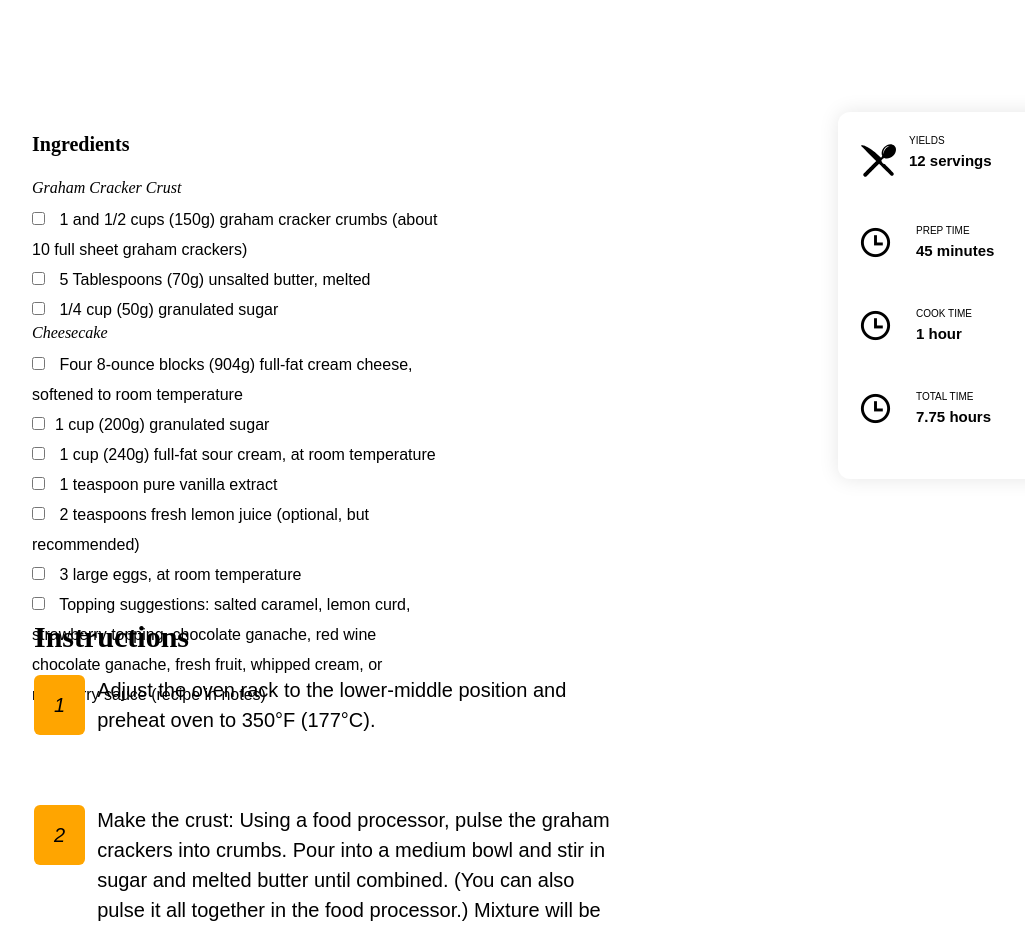
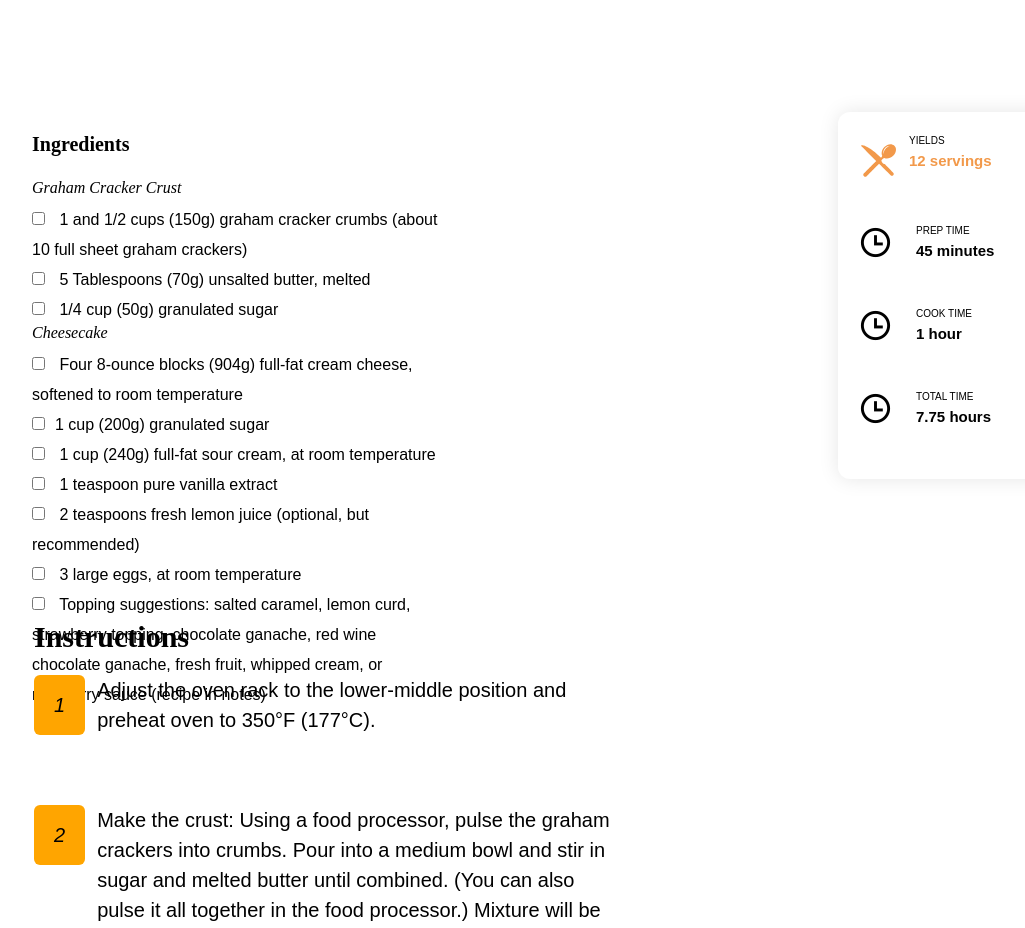
Before and after one commit to EgoLydia/Recipe-Blog, a plain HTML site: page index.html in a window 1280 px wide. Shown: the part 800-1728 px from the top of the page, without its empty margins (202-1227 px from the left). Drawn offline with nearby package versions, Linux system fonts and the light colour scheme.

Commit message:
Refactored files

```diff
--- a/index.html
+++ b/index.html
@@ -5,7 +5,7 @@
     <meta http-equiv="X-UA-Compatible" content="IE=edge">
     <meta name="viewport" content="width=device-width, initial-scale=1.0">
     <title>Recipe Blog Challenge</title>
-    <link rel="icon" href="favicon.png.ico" type="image/x-icon">
+    <link rel="icon" href="fav" type="image/x-icon">
     <link rel="stylesheet" href="reset.css" />
     <link rel="stylesheet" href="style.css" />
     <link href="https://cdn.jsdelivr.net/npm/remixicon@2.5.0/fonts/remixicon.css" rel="stylesheet">
@@ -24,10 +24,10 @@
 
             <div class="serving-bar">
                 <div class="box-text1">
-                    <img class="icon" src="./img/cutlery.svg.svg" alt="knife and spoon">
+                    <img class="icon" src="./img/cutlery.svg" alt="knife and spoon">
                     <div class="serving-text">
                         <p class="text1">YIELDS</p>
-                        <p class="text2">12 servings</p>
+                        <p class="text2"><span> 12 servings</span></p>
             </div>
             </div>
             <div class="all-box">
--- a/style.css
+++ b/style.css
@@ -9,6 +9,14 @@ body {
 .text2 {
   font-weight: 600;
   font-size: 15px;
+}
+
+span{
+    color: #F2994A;
+}
+
+.icon{
+    fill: #F2994A;
 }
 
 @media (min-width: 1025px) {
```
Also changed, not shown: img/cutlery.svg (added).
